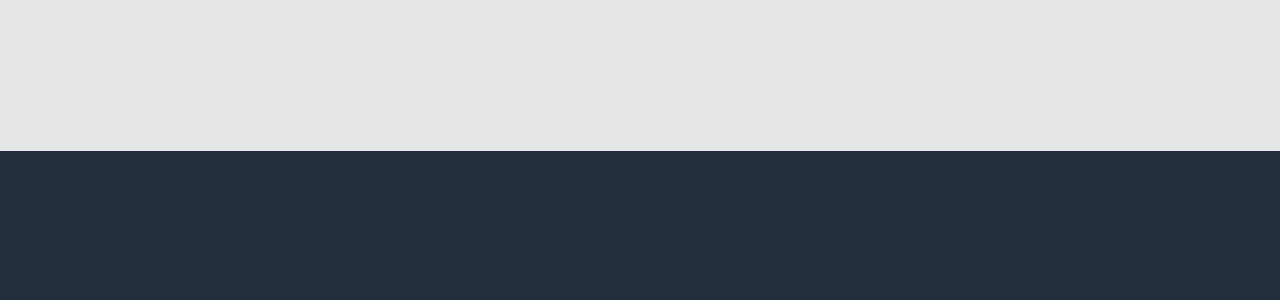
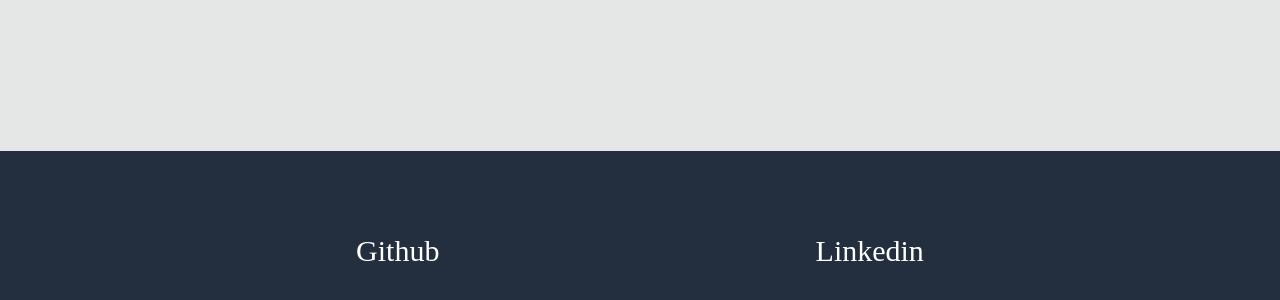
Before and after one commit to itssduy/Shopping-Cart, a React (Vite) app: page / in a window 1280 px wide. Shown: the part 766-1066 px from the top of the page. Built offline with nearby package versions, Linux system fonts and the light colour scheme.

Commit message:
Add html & style to footer

```diff
--- a/src/components/App.jsx
+++ b/src/components/App.jsx
@@ -1,6 +1,6 @@
 import { Outlet } from 'react-router'
 import Header from './templates/Header'
-import Footer from './templates/Footer'
+import Footer from './shared/Footer'
 import './App.css'
 import { useEffect, useState } from 'react'
 
--- /dev/null
+++ b/src/components/shared/Footer.jsx
@@ -0,0 +1,17 @@
+import '../styles/Footer.css'
+
+const Footer = ()=>{
+
+    return (
+        <footer>
+            <ul>
+                <li><a href='https://github.com/itssduy/Shopping-Cart' rel='noopener noreferer' target='blank_'>Github</a></li>
+                <li><a href='https://www.linkedin.com/in/duy-tran-5b763425b/' rel='noopener noreferer' target='blank_'>Linkedin</a></li>
+            </ul>
+        </footer>
+    )
+}
+
+
+
+export default Footer
--- a/src/components/shared/Navbar.jsx
+++ b/src/components/shared/Navbar.jsx
@@ -1,6 +1,5 @@
-import { Link, useOutletContext } from 'react-router'
+import { Link } from 'react-router'
 import '../styles/Navbar.css'
-import diamond from '../../assets/diamond.svg'
 import flower from '../../assets/flower.svg'
 const Navbar = ({cartLength}) => {
 
--- a/src/components/styles/Footer.css
+++ b/src/components/styles/Footer.css
@@ -1,8 +1,26 @@
 footer {
     display: flex;
-    flex-direction: column;
 
+    font-size: 30px;
     height: 200px;
     background-color: var(--primary-color);
+    color: var(--secondary-text-color);
+}
 
+
+ul {
+    flex: 1;
+    display: flex;
+
+    justify-content: space-evenly;
+    align-items: center;
+
+    text-decoration: none;
+    list-style: none;
 }
+
+
+
+a:active {
+    font-weight: 700;
+}
--- a/src/components/templates/Footer.jsx
+++ /dev/null
@@ -1,14 +0,0 @@
-import '../styles/Footer.css'
-
-const Footer = ()=>{
-
-    return (
-        <footer>
-
-        </footer>
-    )
-}
-
-
-
-export default Footer
```
